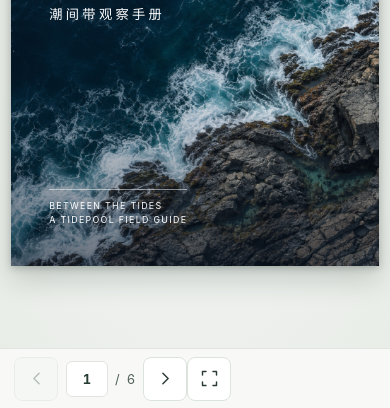
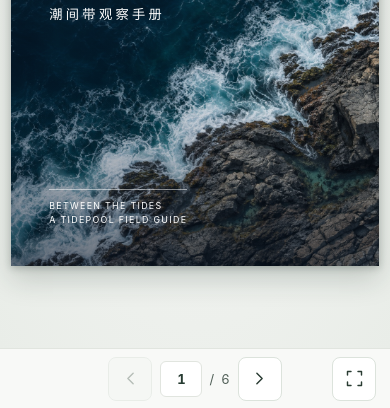
Before and after one commit to Brian-jiangz/flipbook-demo, a plain HTML site: page index.html in a window 390 px wide. Shown: the part 436-844 px from the top of the page. Drawn offline with Linux system fonts and the light colour scheme.

Commit message:
Center page controls on phones

```diff
--- a/reader.css
+++ b/reader.css
@@ -75,14 +75,14 @@ h1 { margin: 5px 0 0; font-size: clamp(23px, 2.3vw, 31px); line-height: 1.24; fo
 .shore-detail { width: 100%; aspect-ratio: 3.55; object-fit: cover; object-position: 50% 72%; margin: 0 0 5%; }
 .reader-controls { padding: 10px 34px; min-height: 66px; display: flex; align-items: center; background: #f8f9f7; border-top: 1px solid var(--border); }
 .controls-row { display: grid; grid-template-columns: 1fr auto 1fr; align-items: center; width: 100%; }
-.pager { display: flex; align-items: center; justify-content: center; gap: 8px; }
+.pager { grid-column: 2; display: flex; align-items: center; justify-content: center; gap: 8px; }
 .icon-button { width: 44px; height: 44px; border-radius: 8px; border: 1px solid #dce3dc; display: grid; place-items: center; color: #2a3c33; background: #fff; }
 .icon-button:disabled { color: #7a897e; opacity: .52; background: #f4f6f3; }
 .page-count { display: flex; align-items: center; justify-content: center; gap: 7px; color: #526159; font-size: 13px; font-variant-numeric: tabular-nums; }
 .page-count input { width: 42px; height: 36px; padding: 2px; text-align: center; background: #fff; border: 1px solid var(--border); border-radius: 6px; color: #263b31; font-weight: 650; }
 .controls-hint { color: var(--muted); font-size: 12px; white-space: nowrap; }
 kbd { display: inline-block; padding: 2px 5px; margin-right: 3px; border: 1px solid var(--border); border-radius: 4px; background: #fff; font: inherit; }
-.view-actions { justify-self: end; }
+.view-actions { grid-column: 3; justify-self: end; }
 .message { position: absolute; z-index: 2; bottom: 10px; left: 50%; transform: translateX(-50%); padding: 9px 13px; border: 1px solid var(--border); border-radius: 9px; background: #fff; box-shadow: 0 3px 14px #2935301c; max-width: calc(100% - 24px); width: max-content; font-size: 13px; }
 .message.error { color: #8a2d27; }
 .drop-layer { position: absolute; z-index: 3; inset: 10px; border: 2px dashed #517263; border-radius: 12px; background: #eef5eff4; display: flex; align-items: center; justify-content: center; gap: 9px; color: #254b3e; pointer-events: none; }
```
